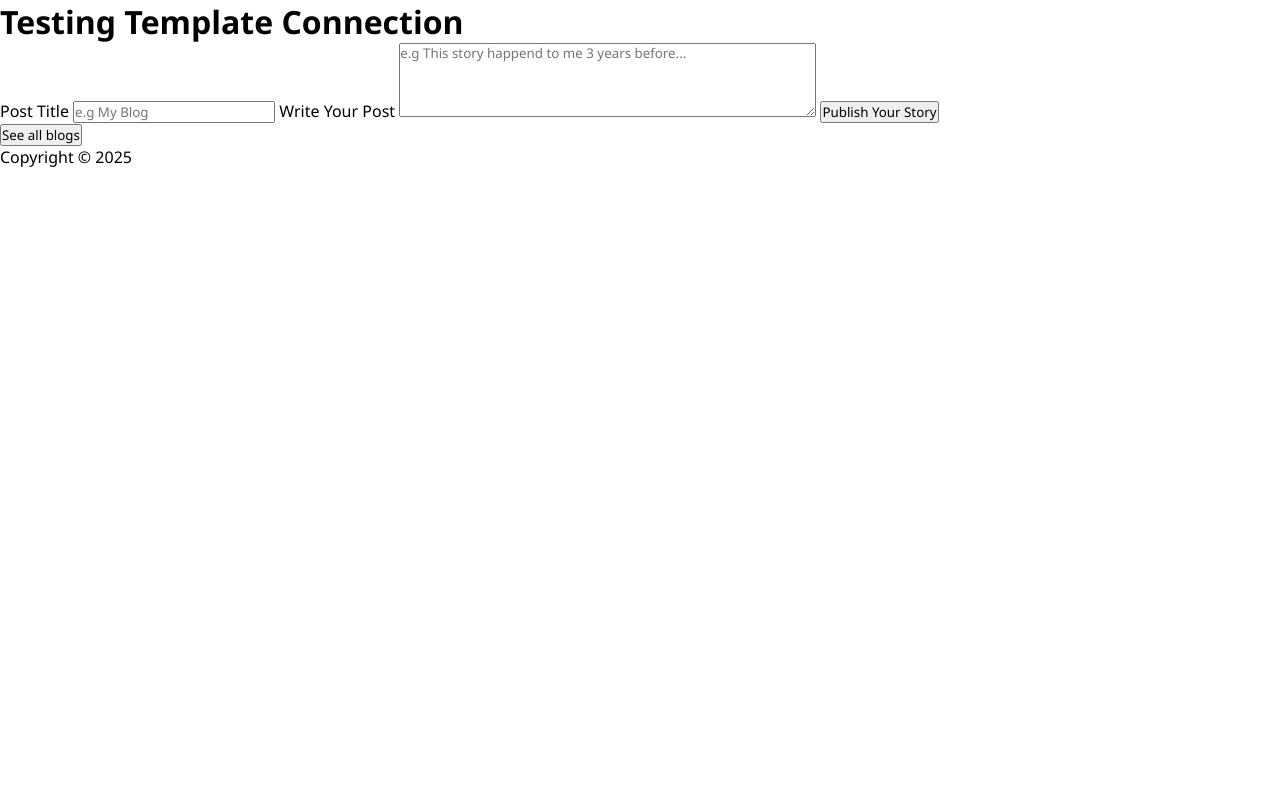
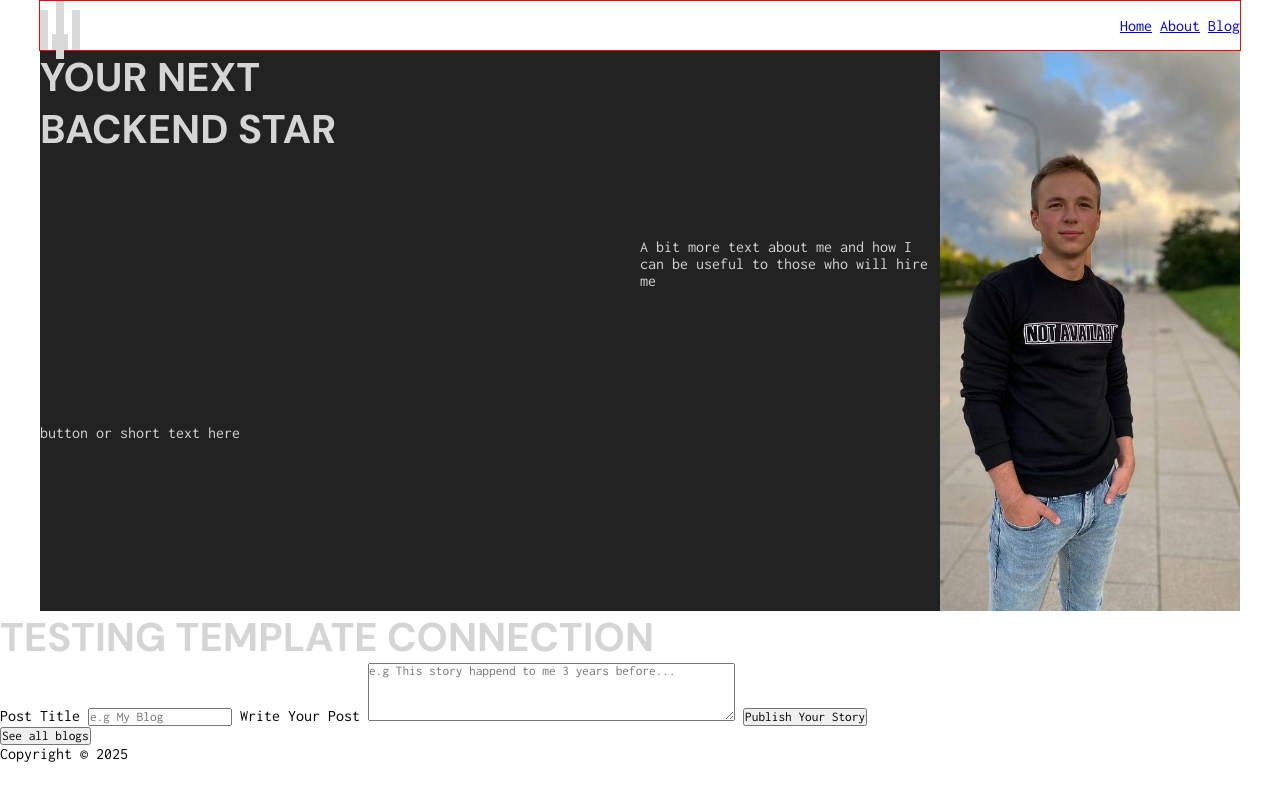
Before and after one commit to Andrii-STV/Learning-EJS, a Node server app: page / in a window 1280 px wide. Run offline with Node 20, Linux system fonts and the light colour scheme.

Commit message:
Today I started working on the stlyle of the project. It takes way longer than expected. I wanna skip this part and continue learning backend, but if I want to be a true full-stack dev, I need to finish this part of the job, and make it look good

```diff
--- a/Project Blog/public/styles/main.css
+++ b/Project Blog/public/styles/main.css
@@ -1,9 +1,128 @@
 :root {
-  --background-dark: #1D2327;
+  --background-dark: #222222;
+  --light-gray: #D5D5D5;
 }
 
 html, * {
-    padding: 0;
-    margin: 0;
-    font-family: "Segoe UI", Arial, sans-serif;
+  padding: 0;
+  margin: 0;
+  font-family: "Inconsolata", monospace;
 }
+
+h1, h2, h3, h4, h5, h6 {
+  font-family: "DM Sans", sans-serif;
+}
+
+h1 {
+  color: var(--light-gray);
+  text-transform: uppercase;
+  font-size: 40px;
+}
+
+header {
+  display: flex;
+  flex-direction: row;
+  justify-content: center;
+}
+
+.container {
+  width: 1200px;
+  display: flex;
+  flex-direction: row;
+}
+
+.header-container {
+
+  justify-content: space-between;
+  align-items: center;
+  border: 1px solid red;
+}
+
+.logo-container {
+  position: relative;
+  width: 40px;
+}
+
+.logo {
+  display: flex;
+  flex-direction: row;
+  gap: 8px;
+  justify-content: flex-start;
+  align-items: flex-end;
+  max-width: 40px;
+
+}
+
+.logo-part {
+  background-color: #D9D9D9;
+}
+
+.logo-short-arrow {
+  height:40px;
+  width: 8px;
+}
+
+.logo-long-arrow {
+  height: 58px;
+  width: 9px;
+  margin-bottom: -9px;
+}
+
+.logo-base {
+  height: 16px;
+  width: 16px;
+  position: absolute;
+  left: 50%;
+  transform: translate(-50%);
+}
+
+.wrapper {
+  display: flex;
+  flex-direction: row;
+  justify-content: center;
+  flex-wrap: nowrap;
+
+}
+
+.hero {
+  background-color: var(--background-dark);
+  width: 1200px;
+  height: 70vh;
+  color: var(--light-gray);
+ /* display: flex;
+ flex-direction: row;
+ align-items: end; */
+  display: grid;
+  grid-template-columns: repeat(4, 1fr);
+  grid-template-rows: repeat(3, 1fr);
+  grid-column-gap: 0px;
+  grid-row-gap: 0px;
+  overflow: hidden;
+}
+
+.hero-text {
+  grid-area: 1 / 1 / 2 / 2;
+}
+
+.hero-cta {
+  grid-area: 3 / 1 / 4 / 2;
+}
+
+.hero-description {
+  grid-area: 2 / 3 / 4 / 4;
+}
+
+.hero-image {
+  grid-area: 1 / 4 / 4 / 5;
+}
+
+.hero-text {
+  align-self: flex-start;
+}
+
+img {
+  width: 100%;
+  height: 70vh;
+  object-fit: cover;
+  object-position: center center;
+}
--- a/Project Blog/views/partials/header.ejs
+++ b/Project Blog/views/partials/header.ejs
@@ -6,7 +6,52 @@
   <meta name="viewport" content="width=device-width, initial-scale=1.0">
 
   <link rel="stylesheet" href="/styles/main.css">
+  <link rel="preconnect" href="https://fonts.googleapis.com">
+  <link rel="preconnect" href="https://fonts.googleapis.com">
+  <link rel="preconnect" href="https://fonts.gstatic.com" crossorigin>
+  <link href="https://fonts.googleapis.com/css2?family=DM+Sans:ital,opsz,wght@0,9..40,100..1000;1,9..40,100..1000&family=Inconsolata:wght@200..900&display=swap" rel="stylesheet">
+
   <title>Andrew's Blogs</title>
 </head>
 
 <body>
+  <header>
+    <div class="container header-container">
+      <div class="logo-container">
+        <div class="logo">
+          <div class="logo-part logo-short-arrow"></div>
+          <div class="logo-part logo-long-arrow"></div>
+          <div class="logo-part logo-base"></div>
+          <div class="logo-part logo-short-arrow"></div>
+        </div>
+      </div>
+      <div class="menu-container">
+        <a href="#">Home</a>
+        <a href="#">About</a>
+        <a href="#">Blog</a>
+      </div>
+
+    </div>
+  </header>
+
+  <div class="wrapper">
+    <section class="hero">
+      <div class="hero-text">
+        <h1>Your next backend star</h1>
+      </div>
+
+      <div class="hero-cta">
+        <p>button or short text here</p>
+      </div>
+
+      <div class="hero-description">
+        <p>A bit more text about me and how I can be useful to those who will hire me</p>
+      </div>
+
+      <div class="hero-image">
+        <img src="/media/my photo.png">
+      </div>
+
+    </section>
+
+  </div>
```
Also changed, not shown: Project Blog/public/media/my photo.png (added).
